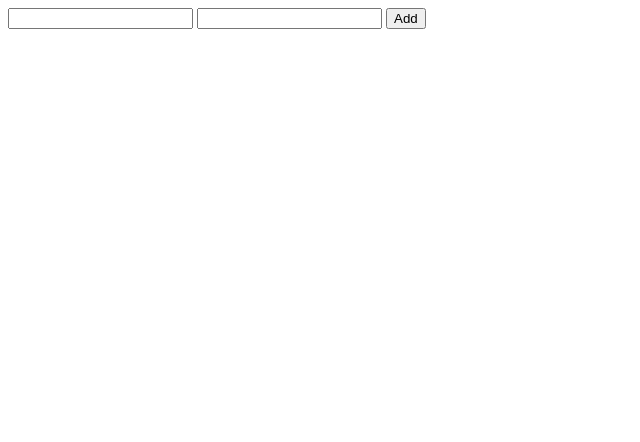
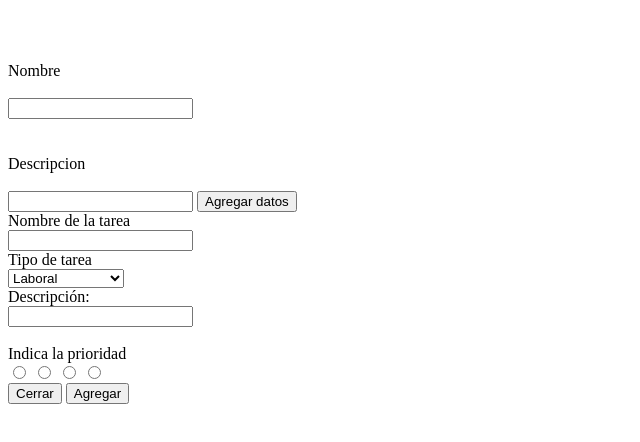
Before and after one commit to jnunez1994/jnunez1994.github.io, a plain HTML site: page Reto-ToDoList/coso.html in a window 1280 px wide. Shown: the whole page, without its empty margins (0-640 px from the left). Drawn offline with Linux system fonts and the light colour scheme.

Commit message:
Reto-03, cambios

```diff
--- a/Reto-ToDoList/coso.html
+++ b/Reto-ToDoList/coso.html
@@ -7,16 +7,26 @@
     <title>Document</title>
 </head>
 <body>
-    <div id="contenedor"></div>
-    <input type="text" id="tit" />
-    <input type="text" id="txt" />
-    <button id="add">Add</button>
+    <div id="contenedor">
+
+    </div><br><br><br>
+
+    <form action="#" id="form">
+        <label for="name">Nombre</label><br><br>
+        <input type="text" id="name" required><br><br><br>
+        <label for="txt">Descripcion</label><br><br>
+        <input type="text" id="txt" required>
+
+        <button type="submit" id="add">Agregar datos</button>
+
+    </form>
+
 
     <script>
         let contenedor = document.getElementById("contenedor");
         let add = document.getElementById("add");
         let txt = document.getElementById("txt");
-        let tit = document.getElementById("tit");
+        let name = document.getElementById("name");
 
         add.addEventListener("click", () => {
             let modelo =`<div>
@@ -32,3 +42,35 @@
 
 </body>
 </html>
+
+
+<div>
+    <label for="nombreTarea">Nombre de la tarea</label>
+    <br>
+    <input type="text" id="nombreTarea" required><br>
+
+    <label for="tipoTarea"> Tipo de tarea</label>
+    <br>
+      <select name="..." id="tipoTarea" required>
+        <option>Laboral</option>
+        <option>Entretenimiento</option>
+        <option>Doméstica</option>
+        <option>Personal</option>
+      </select> <br>
+
+    <label for="descripcionTarea">Descripción:</label>
+    <br>
+    <input type="text" id="descripcionTarea" required><br><br>
+      <label for="prioridades">Indica la prioridad</label><br>
+    <div id="prioridades">
+      <input type="radio">
+      <input type="radio">
+      <input type="radio">
+      <input type="radio">
+    </div>
+
+        <button class="botones" id="cerrar">Cerrar</button>
+
+        <button id="addData" class="botones" >Agregar</button>
+
+  </div>
--- a/Reto-ToDoList/script.js
+++ b/Reto-ToDoList/script.js
@@ -11,6 +11,7 @@ let popup = document.querySelector('.popup')
 let listaT = document.getElementById("tareasT")
 
 //datos de los input
+let formulario = document.getElementById('form')
 let nombreT = document.getElementById("nombreTarea");
 let tipoT = document.getElementById("tipoTarea");
 let descripcionT = document.getElementById("descripcionTarea");
@@ -53,6 +54,8 @@ let addButton = document.getElementById('addData').addEventListener('click', fun
 
         listaT.innerHTML += nuevaT
 
+
         popup.classList.remove('active')
         masBtn.disabled=false
+        document.getElementById("form")[0].value ="";
 })
--- a/Reto-ToDoList/style.css
+++ b/Reto-ToDoList/style.css
@@ -23,8 +23,8 @@ header .logo:hover{
 
 header h2{
     margin: 0px;
-    display: flex;
-    justify-content: center;
+    /*display: flex;
+    justify-content: center;*/
     padding:8px;
 }
 
@@ -97,13 +97,13 @@ header h2{
 .popup{
     display: none;
     width: 80vw;
-    height: 60vh;
+    height: 80vh;
     background-color: white;
     border-radius: 30px;
     border: 1px solid black;
     margin-top: 12vh;
     margin-left: 10vw;
-
+    margin-right:10vw;
     position: absolute;
     z-index: 999;
     top: 0;
@@ -116,6 +116,8 @@ header h2{
 .popInner{
     display: flex;
     flex-direction: column;
+
+
     width: 100%;
     padding: 30px;
 }
@@ -123,7 +125,13 @@ header h2{
 .tituloDatos{
     display: flex;
     flex-direction:row;
-    justify-content: space-between;
+    justify-content: center;
+}
+
+#form{
+    display: flex;
+    flex-direction:column;
+    justify-content: center;
 }
 
 .cerrarPop{
@@ -133,6 +141,10 @@ header h2{
     width: 30px;
     height: 30px;
     border-radius: 50%;
+    display: flex;
+    align-items: center;
+    justify-content: space-between;
+
 }
 .cerrarPop:hover{
     color: white;
```
Also changed, not shown: Reto-ToDoList/indexToDo.html (+25 -12 lines).
